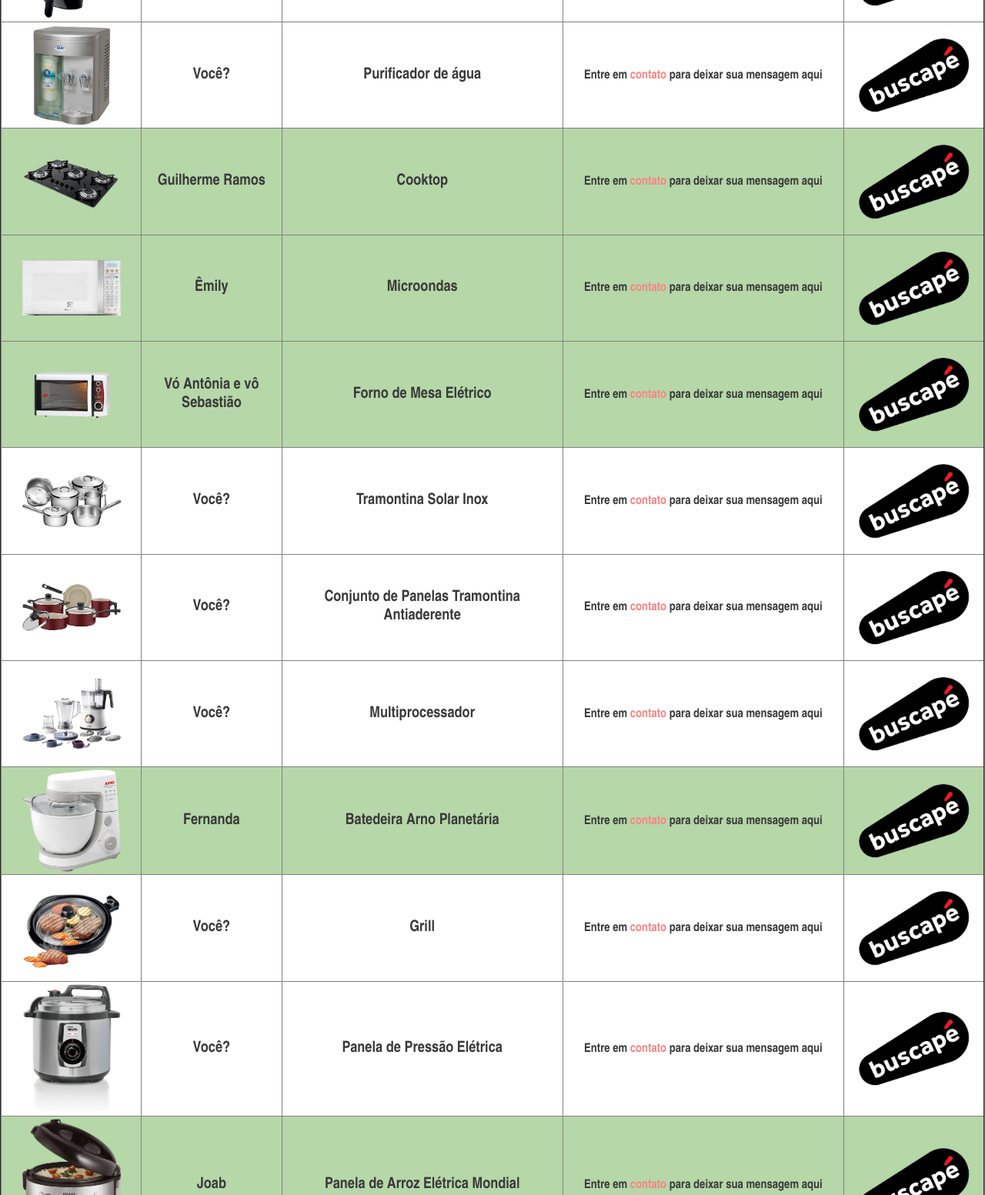
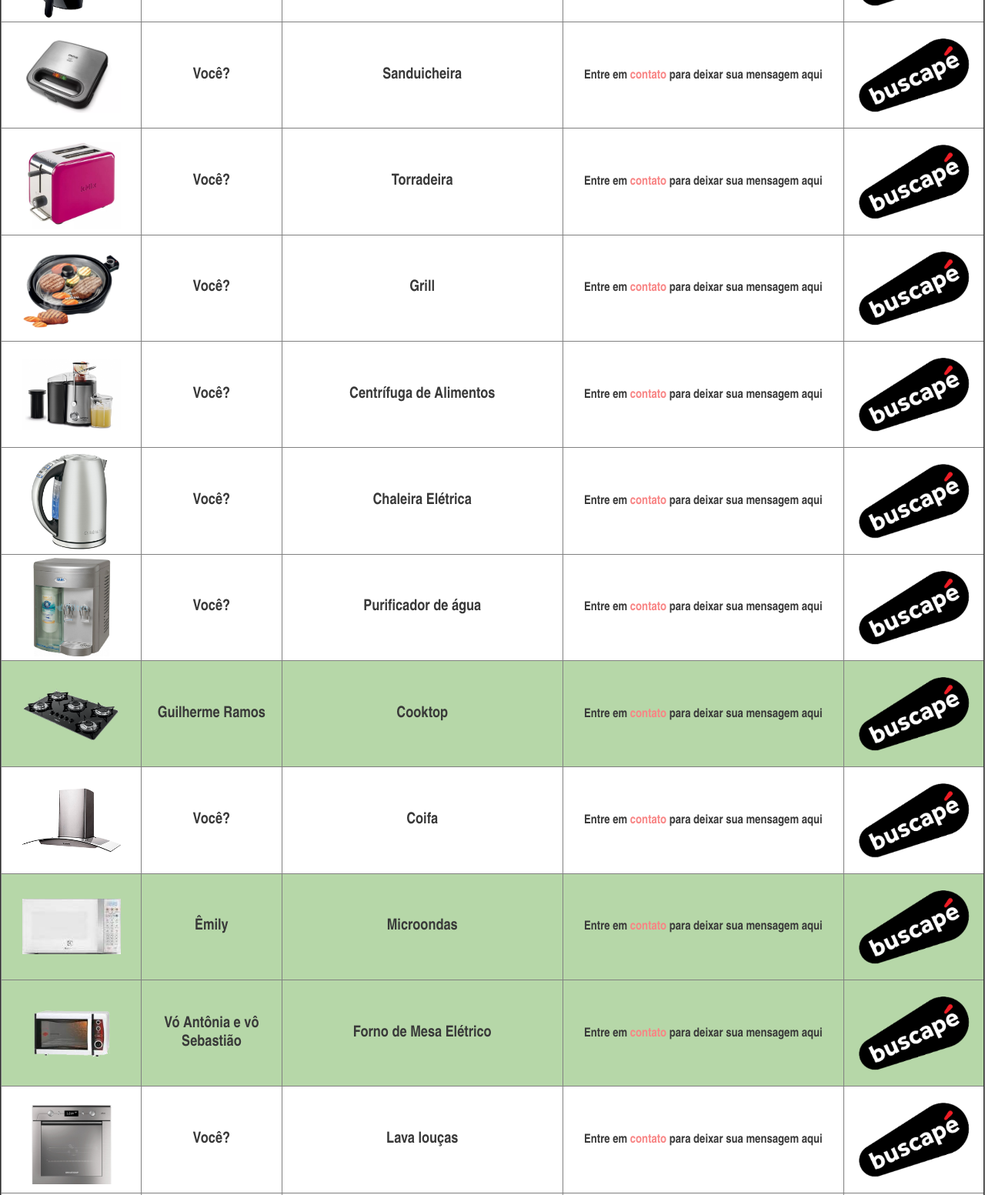
Before and after one commit to fellipeeadna/fellipeeadna.github.io, a plain HTML site: page presentes.html in a window 1280 px wide. Shown: the part 1114-2667 px from the top of the page at 77% size. Drawn offline with nearby package versions, Linux system fonts and the light colour scheme; a web font is replaced by a local one.

Commit message:
Atualizaçao de presentes

```diff
--- a/presentes.html
+++ b/presentes.html
@@ -232,6 +232,110 @@
                     </th>
                 </tr>
 
+                <!-- sanduicheira -->
+                <tr class="">
+                    <th>
+                        <img src="images/list/sanduicheira.png" width="128" height="128">
+                    </th>
+                    <th>
+                        Você?
+                    </th>
+                    <th>
+                        Sanduicheira
+                    </th>
+                    <th><small>
+                        Entre em <a href="#rsvp">contato</a> para deixar sua mensagem aqui
+                    </small></th>
+                    <th>
+                        <a href="https://www.buscape.com.br/sanduicheira-philco-premium-platinum" target="_blank">
+                        <img src="images/list/buscape.png"> </a>
+                    </th>
+                </tr>
+
+                <!-- torradeira -->
+                <tr class="">
+                    <th>
+                        <img src="images/list/torradeira.jpg" width="128" height="128">
+                    </th>
+                    <th>
+                        Você?
+                    </th>
+                    <th>
+                        Torradeira
+                    </th>
+                    <th><small>
+                        Entre em <a href="#rsvp">contato</a> para deixar sua mensagem aqui
+                    </small></th>
+                    <th>
+                        <a href="https://www.buscape.com.br/torradeira-kenwood-kmix#precos" target="_blank">
+                        <img src="images/list/buscape.png"> </a>
+                    </th>
+                </tr>
+
+                <!-- grill  -->
+                <tr class="">
+                    <th>
+                        <img src="images/list/grill.png" width="128" height="128">
+                    </th>
+                    <th>
+                        Você?
+                    </th>
+                    <th>
+                        Grill
+                    </th>
+                    <th><small>
+                        Entre em <a href="#rsvp">contato</a> para deixar sua mensagem aqui
+                    </small></th>
+                    <th>
+                        <a href="https://www.buscape.com.br/grill-mondial-g-04#precos" target="_blank">
+                        <img src="images/list/buscape.png">
+                    </th>
+                </tr>
+
+                <!-- Centrífuga de Alimentos  -->
+                <tr class="">
+                    <th>
+                        <img src="images/list/centrifuga.png" width="128" height="128">
+                    </th>
+                    <th>
+                        Você?
+                    </th>
+                    <th>
+                        Centrífuga de Alimentos
+                    </th>
+                    <th><small>
+                        Entre em <a href="#rsvp">contato</a> para deixar sua mensagem aqui
+                    </small></th>
+                    <th>
+                        <a href="https://www.buscape.com.br/mondial-turbo-juicer-cf-06#precos" target="_blank">
+                        <img src="images/list/buscape.png">
+                    </th>
+                </tr>
+
+                <!-- Chaleira  -->
+                <tr class="">
+                    <th>
+                        <img src="images/list/chaleira.png" width="128" height="128">
+                    </th>
+                    <th>
+                        Você?
+                    </th>
+                    <th>
+                        Chaleira Elétrica
+                    </th>
+                    <th><small>
+                        Entre em <a href="#rsvp">contato</a> para deixar sua mensagem aqui
+                    </small></th>
+                    <th>
+                        <a href="https://www.buscape.com.br/cuisinart-cpk17#precos" target="_blank">
+                        <img src="images/list/buscape.png">
+                    </th>
+                </tr>
+
+
+
+
+
            <!-- filtro de agua -->
                  <tr class="">
                     <th>
@@ -272,6 +376,26 @@
                     </th>
                 </tr>
 
+                <!-- coifa -->
+                <tr class="">
+                    <th>
+                        <img src="images/list/coifa.png" width="128" height="128">
+                    </th>
+                    <th>
+                        Você?
+                    </th>
+                    <th>
+                        Coifa
+                    </th>
+                    <th><small>
+                        Entre em <a href="#rsvp">contato</a> para deixar sua mensagem aqui
+                    </small></th>
+                    <th>
+                        <a href="https://www.buscape.com.br/cadence-gourmet-cfa390-90-cm-parede-aco-inox#precos" target="_blank">
+                        <img src="images/list/buscape.png">
+                    </th>
+                </tr>
+
                 <!-- Microondas -->
                 <tr class="ganhei">
                     <th>
@@ -308,6 +432,26 @@
                     </small></th>
                     <th>
                         <a href="https://www.buscape.com.br/layr-flexy-easy-clean-de-mesa#precos" target="_blank">
+                        <img src="images/list/buscape.png">
+                    </th>
+                </tr>
+
+                <!-- Lava louças -->
+                <tr class="">
+                    <th>
+                        <img src="images/list/lavaloucas.png"  width="128" height="128" >
+                    </th>
+                    <th>
+                        Você?
+                    </th>
+                    <th>
+                        Lava louças
+                    </th>
+                    <th><small>
+                        Entre em <a href="#rsvp">contato</a> para deixar sua mensagem aqui
+                    </small></th>
+                    <th>
+                        <a href="https://www.buscape.com.br/brastemp-blb06ar-embutir#precos" target="_blank">
                         <img src="images/list/buscape.png">
                     </th>
                 </tr>
@@ -389,26 +533,6 @@
                     </small></th>
                     <th>
                         <a href="https://www.buscape.com.br/planetaria-arno-deluxe-sx80#precos" target="_blank">
-                        <img src="images/list/buscape.png">
-                    </th>
-                </tr>
-
-                <!-- grill  -->
-                <tr class="">
-                    <th>
-                        <img src="images/list/grill.png" width="128" height="128">
-                    </th>
-                    <th>
-                        Você?
-                    </th>
-                    <th>
-                        Grill
-                    </th>
-                    <th><small>
-                        Entre em <a href="#rsvp">contato</a> para deixar sua mensagem aqui
-                    </small></th>
-                    <th>
-                        <a href="https://www.buscape.com.br/grill-mondial-g-04#precos" target="_blank">
                         <img src="images/list/buscape.png">
                     </th>
                 </tr>
@@ -593,6 +717,26 @@
                     </th>
                 </tr>
 
+                <!-- Aspirador de po -->
+                <tr class="">
+                    <th>
+                        <img src="images/list/aspirador.jpg" width="128" height="128">
+                    </th>
+                    <th>
+                        Você?
+                    </th>
+                    <th>
+                        Aspirador de pó
+                    </th>
+                    <th><small>
+                        Entre em <a href="#rsvp">contato</a> para deixar sua mensagem aqui
+                    </small></th>
+                    <th>
+                        <a href="https://www.buscape.com.br/black-decker-a2b-1200-w" target="_blank">
+                        <img src="images/list/buscape.png"></a>
+                    </th>
+                </tr>
+
                 <!-- cama -->
                 <tr class="">
                     <th>
```
Also changed, not shown: cha-de-panela.html (+2 -0 lines), images/list/aspirador.jpg (added), images/list/centrifuga.png (added), images/list/chaleira.png (added), images/list/coifa.png (added), images/list/lavaloucas.png (added), images/list/sanduicheira.png (added), images/list/torradeira.jpg (added).
